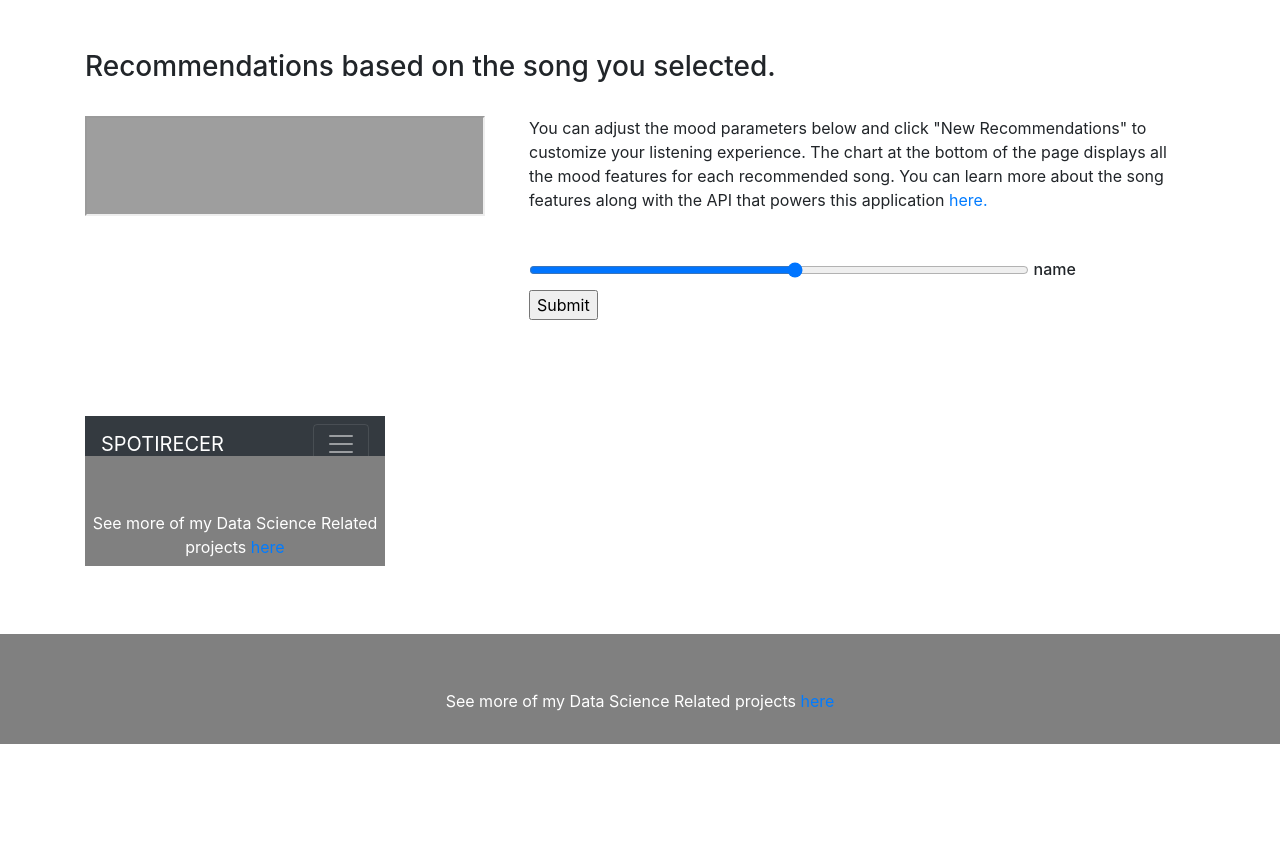
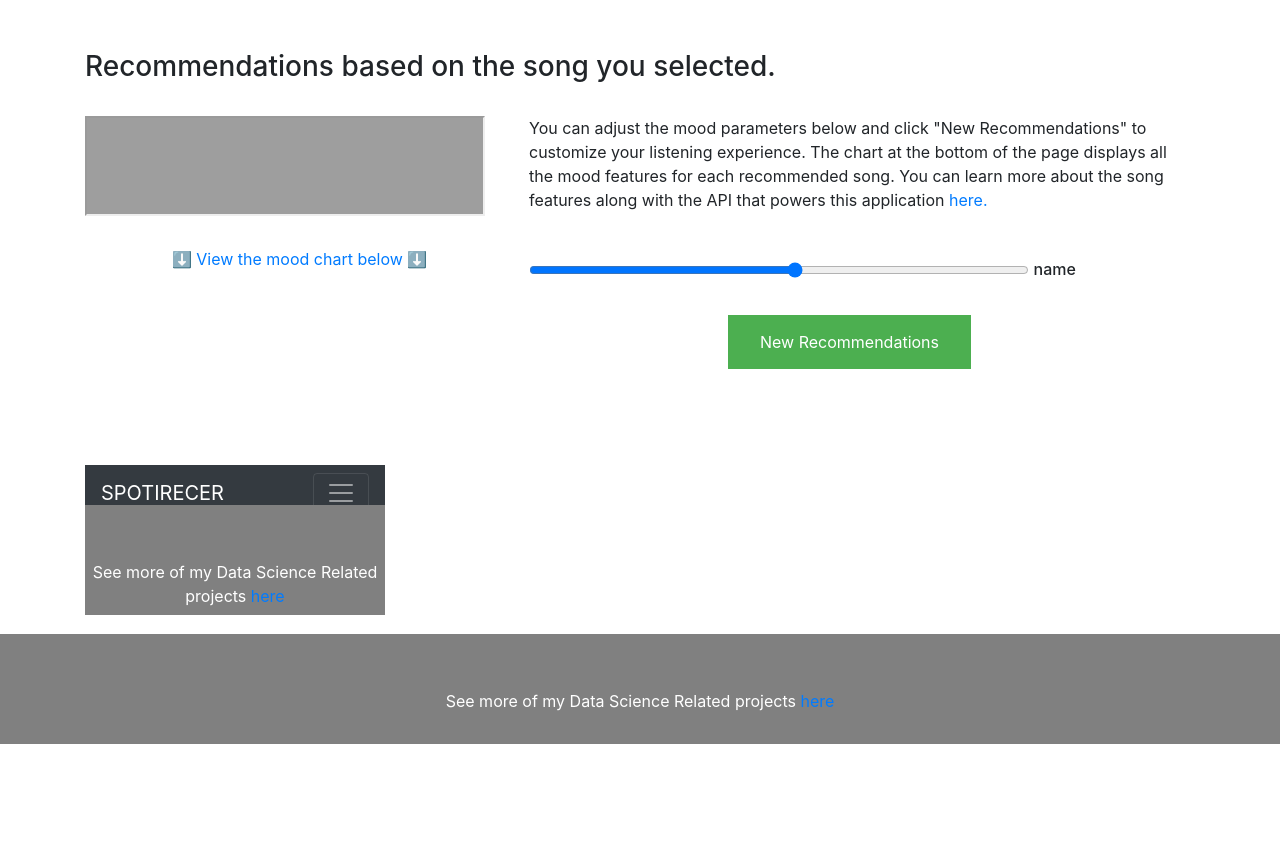
Before and after one commit to matthew-sessions/Spotify_API_Interface, a Flask app: page /recs/1 in a window 1280 px wide. Shown: the part 56-902 px from the top of the page. Before the commit the page ends 800 px from the top, so only its background shows below. Run offline with Flask 2, Linux system fonts and the light colour scheme; a database or web service that is not in the repository returns one stand-in record (values such as "Sample title"); data that the repository does not hold is empty; some libraries are stand-ins or nearby versions; grey boxes are pictures that could not be loaded.

Commit message:
new style

```diff
--- a/static/css/main.css
+++ b/static/css/main.css
@@ -82,3 +82,35 @@
 .chart{
   padding-bottom: 225px;
 }
+.recbutton{
+  background-color: #4CAF50; /* Green */
+  border: none;
+  color: white;
+  padding: 15px 32px;
+  text-align: center;
+  text-decoration: none;
+  display: inline-block;
+  font-size: 16px;
+
+}
+.recbutton:hover{
+  background-color: white; /* Green */
+  border: 2px solid black;
+  color: black;
+  padding: 15px 32px;
+  text-align: center;
+  text-decoration: none;
+  display: inline-block;
+  font-size: 16px;
+
+}
+.midbut{
+  padding-top: 25px;
+  margin-right: 25px;
+  text-align: center;
+}
+.chartbelow{
+  text-align: center;
+  padding-top: 25px;
+  margin-right: 15px;
+}
--- a/templates/recs.html
+++ b/templates/recs.html
@@ -10,6 +10,9 @@
         <iframe src="https://embed.spotify.com/?uri={{i['uri']}}" width="400px" height="100px"></iframe>
       </div>
     {% endfor %}
+    <div class="chartbelow">
+      <a href="#">⬇️ View the mood chart below ⬇️</a>
+    </div>
     </div>
     <div class="recin2">
       <div class="new">
@@ -25,9 +28,9 @@
             </div>
           </div>
           {% endfor %}
-          <div class="">
+          <div class="midbut">
             <input type="hidden" id="custId" name="playlist" value="{{li}}">
-            <input type="submit" value="Submit">
+            <button type="submit" class="recbutton">New Recommendations</button>
           </div>
       </form>
     </div>
--- a/templates/search.html
+++ b/templates/search.html
@@ -8,7 +8,7 @@
   <div class="songlist">
     <iframe src="https://embed.spotify.com/?uri={{i['uri']}}" width="300px" height="100px"></iframe>
     <div class="but">
-      <a href="/recs/{{i['id']}}"><button type="button" name="button" style="width="400px"" class="btn btn-outline-dark btn-block">Get Recs</button>
+      <a href="/recs/{{i['id']}}"><button type="button" name="button" style="width:400px" class="btn btn-outline-dark btn-block">Get Recs</button>
       </a>
     </div>
   </div>
```
